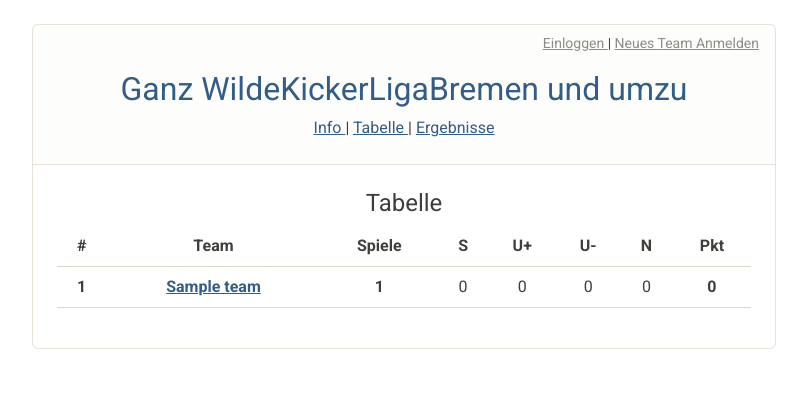
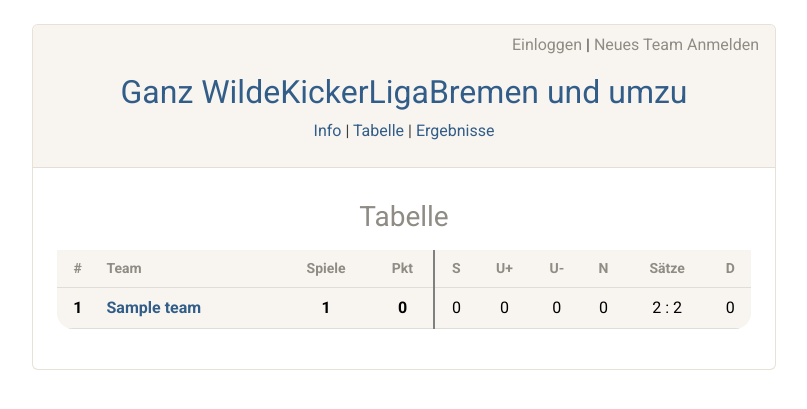
Before and after one commit to jeff-dh/wildeLigaTool, a Flask app: page /standings in a window 1280 px wide. Shown: the top 409 px of the page, without its empty margins (236-1043 px from the left). Run offline with Flask 3, Linux system fonts and the light colour scheme; tables that the repository leaves empty hold one stand-in row (values such as "Sample post"); some libraries are stand-ins or nearby versions.

Commit message:
improved styling

```diff
--- /dev/null
+++ b/wklbTool/static/wklb.css
@@ -0,0 +1,11 @@
+.right-border {
+    border-right : solid 2px gray
+    }
+
+a {
+    text-decoration: none
+    }
+
+a:hover {
+    text-decoration: underline
+    }
--- a/wklbTool/templates/base.html
+++ b/wklbTool/templates/base.html
@@ -8,7 +8,9 @@
     <!-- Bootstrap CSS -->
     <!-- <link href="https://cdn.jsdelivr.net/npm/bootstrap@5.0.2/dist/css/bootstrap.min.css" rel="stylesheet" integrity="sha384-EVSTQN3/azprG1Anm3QDgpJLIm9Nao0Yz1ztcQTwFspd3yD65VohhpuuCOmLASjC" crossorigin="anonymous"> -->
     <!-- Sweet alert Js -->
+    <link rel="stylesheet" href="https://cdn.jsdelivr.net/npm/bootstrap-icons@1.10.3/font/bootstrap-icons.css">
     <link href="{{ url_for('static', filename='bootstrap.min.css') }}" rel="stylesheet">
+    <link href="{{ url_for('static', filename='wklb.css') }}" rel="stylesheet">
     <script src="https://cdn.jsdelivr.net/npm/sweetalert2@11"></script>
     <title>Ganz WildeKickerLigaBremen und umzu</title>
 </head>
@@ -16,10 +18,10 @@
 <body>
     <div class="container">
         <div class="row mx-0 my-4">
-            <div class="col-lg-8 col-md-8 m-auto p-0 card">
+            <div class="col-lg-8 col-md-10 m-auto p-0 card">
 
-                    <div class="card-header">
-                        <div class="text-end small">
+                    <div class="card-header bg-light">
+                        <div class="text-end">
                             {% if current_user.is_authenticated %}
                                 <a class="link-secondary"
                                    href="{{url_for('wklb.teamInfo', id=current_user.team.id)}}">
--- a/wklbTool/templates/wklb/standings.html
+++ b/wklbTool/templates/wklb/standings.html
@@ -1,24 +1,32 @@
 {% extends "base.html" %}
 
 {% block content%}
-    <h4>Tabelle</h4>
-    <table class="table">
-        <thead>
-            <th>#</th> <th>Team</th> <th>Spiele</th> <th>S</th> <th>U+</th> <th>U-</th> <th>N</th> <th>Pkt</th>
+<div class="table-responsive">
+    <table class="table rounded rounded-4 overflow-hidden caption-top table-hover table-light">
+        <caption class="text-center"><h3>Tabelle</h3></caption>
+        <thead class="text-muted small">
+            <th>#</th> <th class="text-start">Team</th> <th>Spiele</th> <th class="right-border">Pkt</th> <th>S</th> <th>U+</th> <th>U-</th> <th>N</th> <th>Sätze</th> <th>D</th>
         </thead>
         <tbody>
                 {% for t in table %}
                 <tr>
                     <td><b>{{ table.index(t) + 1 }}</b></td>
-                    <td><b><a class="text-primary"href={{ url_for("wklb.teamInfo", id=t.id) }}>{{ t.name }}</a></b></td>
+                    <td class="text-start">
+                        <a class="link-primary" href={{ url_for("wklb.teamInfo", id=t.id) }}>
+                            <b>{{ t.name }}</b>
+                        </a>
+                    </td>
                     <td><b>{{ t.numberOfResults }}</b></td>
+                    <td class="right-border"><b>{{ t.pts }}</b></td>
                     <td>{{ t.wins }}</td>
                     <td>{{ t.drawWins }}</td>
                     <td>{{ t.drawLoses }}</td>
                     <td>{{ t.loses }}</td>
-                    <td><b>{{ t.pts }}</b></td>
+                    <td>{{ t.wonSets }} : {{ t.lostSets }} </td>
+                    <td>{{ t.wonSets - t.lostSets }} </td>
                 </tr>
                 {% endfor %}
         </tbody>
     </table>
+</div>
 {% endblock %}
--- a/wklbTool/wklb.py
+++ b/wklbTool/wklb.py
@@ -48,8 +48,20 @@ def standings():
 
     pts = (gamesLost * 1 + drawLost * 2 + drawWon * 3 + gamesWon * 4).label("pts")
 
+    homeWonSets = db.select(func.sum(Game.home_team_pts)).\
+                    filter(home()).label("hws")
+    homeLostSets = db.select(func.sum(Game.visiting_team_pts)).\
+                    filter(home()).label("hls")
+    visitWonSets = db.select(func.sum(Game.visiting_team_pts)).\
+                    filter(visit()).label("vws")
+    visitLostSets = db.select(func.sum(Game.home_team_pts)).\
+                    filter(visit()).label("vls")
+
+    wonSets = (homeWonSets + visitWonSets).label("wonSets")
+    lostSets = (homeLostSets + visitLostSets).label("lostSets")
+
     tableStmt = db.select(Team.id, Team.name, numberOfResults, gamesWon,
-                          drawWon, drawLost, gamesLost, pts)\
+                          drawWon, drawLost, gamesLost, wonSets, lostSets, pts)\
                                   .order_by(desc("pts"))
 
     table = db.session.execute(tableStmt).all()
```
Also changed, not shown: wklbTool/templates/wklb/results.html (+20 -6 lines).
